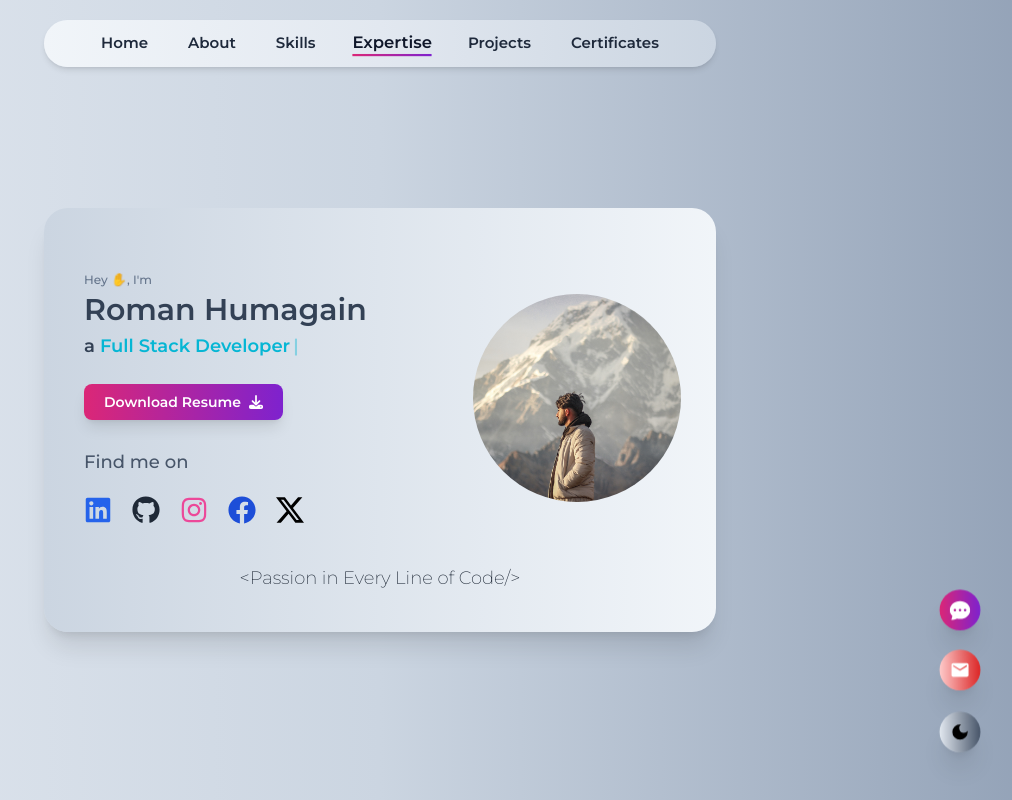
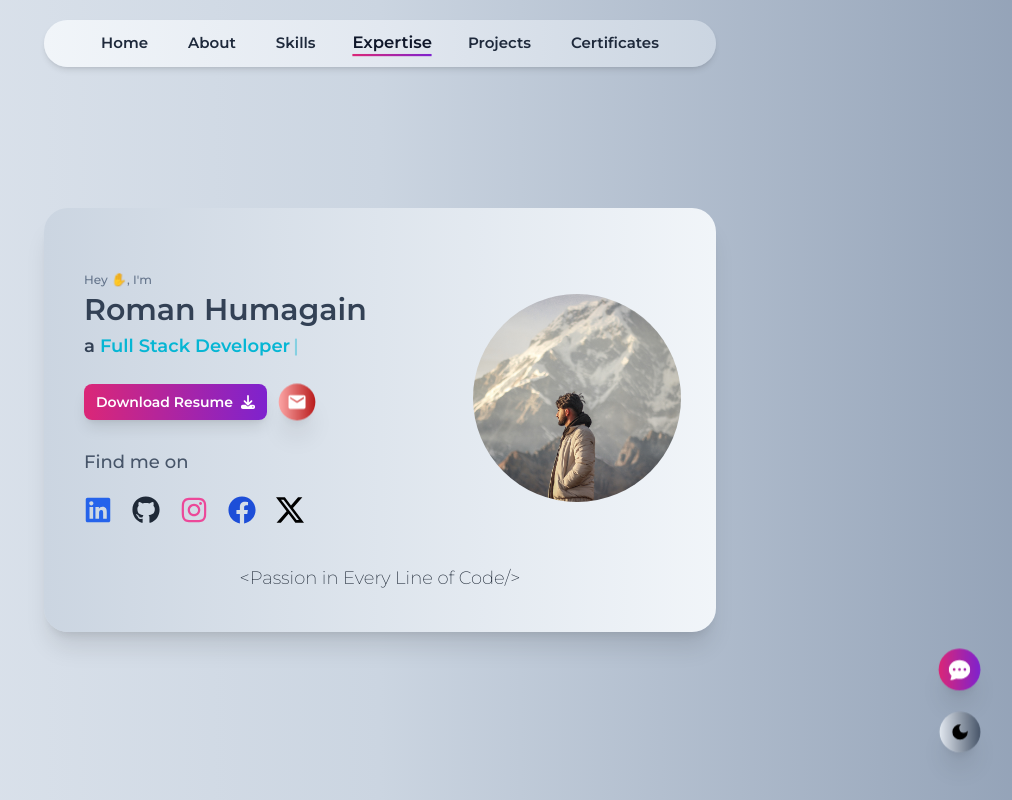
Before and after one commit to romanhumagain/Portfolio-Website, a React (Vite) app: page / in a window 1280 px wide. Shown: the top 800 px of the page, without its empty margins (260-1272 px from the left). Built offline with nearby package versions, Linux system fonts and the light colour scheme.

Commit message:
chat features design

```diff
--- a/src/App.jsx
+++ b/src/App.jsx
@@ -53,10 +53,10 @@ function App() {
           <div className='absolute z-50'>
             <Mode />
           </div>
-
+{/*
           <div className='absolute z-50'>
             <Contact />
-          </div>
+          </div> */}
 
           <div className='absolute z-50'>
             <Chat />
--- a/src/components/Chat/ChatDetails.jsx
+++ b/src/components/Chat/ChatDetails.jsx
@@ -30,7 +30,7 @@ const ChatDetails = ({ closeModal }) => {
 
       </div>
 
-      <div className='px-5'>
+      <div className='px-3 md:px-5'>
         <div className="flex items-center w-full p-1 px-2 bg-gray-100 rounded-2xl dark:bg-neutral-800">
           <input
             type="text"
--- a/src/components/Chat/ChatLogin.jsx
+++ b/src/components/Chat/ChatLogin.jsx
@@ -24,23 +24,23 @@ const ChatLogin = ({ closeModal }) => {
           />
         </div>
         <div className='flex flex-col items-center flex-grow p-8 py-20 bg-white rounded-b-lg shadow-md md:py-16 dark:bg-neutral-800'>
-          <p className='mb-2 text-xl font-semibold text-gray-700 dark:text-gray-300'>Chat with Roman</p>
-          <p className='mb-8 text-sm text-center text-gray-600 dark:text-gray-400'>
+          <p className='mb-5 text-xl font-semibold text-gray-700 dark:text-gray-300'>Chat with Roman</p>
+          <p className='mb-4 text-sm text-center text-gray-600 dark:text-gray-400'>
             Your messages are encrypted for your privacy and security.
           </p>
           <p
             onClick={handleGoogleLogin}
-            className='flex items-center justify-center w-full gap-2 p-3 px-2 mb-4 font-semibold text-gray-800 transition-colors duration-500 shadow-xl cursor-pointer rounded-xl dark:text-gray-200 bg-slate-200 dark:bg-neutral-900 hover:bg-slate-300 dark:hover:bg-neutral-700'
+            className='flex items-center justify-center w-full gap-2 py-[10px] px-2 mb-4 font-semibold text-gray-800 transition-colors duration-500 shadow-xl cursor-pointer rounded-xl dark:text-gray-200 bg-slate-200 dark:bg-neutral-900 hover:bg-slate-300 dark:hover:bg-neutral-700'
           >
             <FcGoogle className='text-[22px]' /> Continue with Google
           </p>
-          <p className='mt-2 text-xs text-gray-500 dark:text-gray-400'>
+          <p className='mt-3 text-xs text-gray-500 dark:text-gray-400'>
             By continuing, you agree to our <span className='text-blue-500 cursor-pointer'>Privacy Policy</span> and <span className='text-blue-500 cursor-pointer'>Terms of Service</span>.
           </p>
         </div>
       </div>
 
-      <div className="mt-auto text-sm text-center text-gray-500 md:text-md dark:text-gray-500">
+      <div className="mt-auto text-xs text-center text-gray-500 md:text-md dark:text-gray-500">
         <p>&copy; {new Date().getFullYear()} Roman Humagain. All rights reserved.</p>
       </div>
     </div>
--- a/src/components/HomePage.jsx
+++ b/src/components/HomePage.jsx
@@ -6,8 +6,15 @@ import resume from '../assets/Roman_Humagain_Resume.pdf';
 import { FaDownload } from "react-icons/fa6";
 import { Typewriter } from 'react-simple-typewriter';
 import VerticalLine from './common/VerticalLine';
+import { useContactModal } from '../context/ContactModalContext';
+import { MdEmail } from "react-icons/md";
+import ContactModal from '../modal/ContactModal';
+const HomePage = () => {
+  const { handleOpenModal, isContactModalOpen, setIsContactModalOpen, handleCloseModal } = useContactModal();
+  const openContactPage = () => {
+    handleOpenModal();
+  };
 
-const HomePage = () => {
   return (
     <>
       <div className='flex flex-col items-center justify-center h-full min-h-screen p-10 lg:p-1 ' style={{ fontFamily: "Montserrat, sans-serif" }}>
@@ -34,15 +41,22 @@ const HomePage = () => {
                 </p>
               </div>
 
-              <div className='flex items-center gap-5 mt-6'>
+              <div className='flex items-center gap-3 mt-6'>
                 <a
                   href={resume}
                   target='_blank'
                   rel='noopener noreferrer'
-                  className='flex items-center gap-2 px-2 py-1 text-sm font-semibold text-white transition-all duration-700 rounded-lg shadow-lg lg:py-2 lg:px-5 lg:text-md bg-gradient-to-r from-pink-600 to-purple-700 hover:from-pink-700 hover:to-purple-800 hover:shadow-lg'
+                  className='flex items-center gap-2 px-1 py-1 text-sm font-semibold text-white transition-all duration-700 rounded-lg shadow-lg lg:py-2 lg:px-3 lg:text-md bg-gradient-to-r from-pink-600 to-purple-700 hover:from-pink-700 hover:to-purple-800 hover:shadow-lg'
                 >
                   Download Resume <FaDownload />
                 </a>
+
+                <div
+                  className="animate-popup p-[5px] text-white transition-transform duration-500 rounded-full shadow-xl cursor-pointer md:p-[8px] right-6 bottom-[94px] md:right-10 md:bottom-[110px] bg-gradient-to-r from-red-300 to-red-700 hover:scale-110 hover:shadow-xl"
+                  onClick={openContactPage}
+                >
+                  <MdEmail className="text-[18px] md:text-[20px]" />
+                </div>
               </div>
 
               <div className='mt-4'>
@@ -69,6 +83,10 @@ const HomePage = () => {
             </p>
           </div>
         </div>
+
+        {isContactModalOpen && (
+        <ContactModal isOpen={isContactModalOpen} onClose={handleCloseModal} />
+      )}
       </div>
     </>
   );
--- a/src/modal/Chat.jsx
+++ b/src/modal/Chat.jsx
@@ -20,10 +20,10 @@ const Chat = () => {
 
 
       <div
-        className="animate-popup fixed p-[8px] text-white transition-transform duration-500 rounded-full shadow-xl cursor-pointer md:p-[10px] right-6 bottom-[153px] md:right-10 md:bottom-[170px] bg-gradient-to-r from-pink-600 to-purple-700 hover:scale-110 hover:shadow-xl"
+        className="animate-popup fixed p-[8px] text-white transition-transform duration-500 rounded-full shadow-xl cursor-pointer md:p-[10px] right-6 bottom-[94px] md:right-10 md:bottom-[110px] bg-gradient-to-r from-pink-600 to-purple-700 hover:scale-110 hover:shadow-xl"
         onClick={openContactPage}
       >
-        <BsChatDotsFill className="text-[20px]" />
+        <BsChatDotsFill className="text-[21px]" />
       </div>
 
       {isChatModalOpen && (
--- a/src/modal/ChatModal.jsx
+++ b/src/modal/ChatModal.jsx
@@ -35,7 +35,8 @@ const ChatModal = ({ isOpen, onClose }) => {
       className={`fixed inset-0 z-50 flex items-center justify-end w-full h-full bg-black bg-opacity-60 duration-300 ${isModalOpen ? "opacity-100 visible" : "opacity-0 invisible"}`}
       onClick={handleBackdropClick}
     >
-      <div className={`modal-scrollbar md:top-0 md:right-0 bottom-0 min-h-screen overflow-y-auto w-full max-w-[340px] md:max-w-[380px] lg:max-w-[400px] bg-gradient-to-r from-slate-100 md:from-slate-200 md:via-slate-300 to-slate-300 md:to-slate-400 dark:from-neutral-900  dark:to-neutral-950  rounded-tl-2xl rounded-bl-2xl rounded-br-none rounded-tr-none shadow-lg transform transition-transform duration-300 ${isModalOpen ? "translate-y-0" : "-translate-y-20"}`}>
+      <div className={`modal-scrollbar md:top-0 md:right-0 bottom-0 min-h-screen overflow-y-auto w-full max-w-[335px] md:max-w-[375px] lg:max-w-[386px] bg-gradient-to-r from-slate-100 md:from-slate-200 md:via-slate-300 to-slate-300 md:to-slate-400 dark:from-neutral-900 dark:to-neutral-950 rounded-tl-2xl rounded-bl-2xl shadow-lg transform transition-transform duration-300 ${isModalOpen ? "translate-y-0" : "-translate-y-20"}`}>
+
 
         {isAuthenticated ?
           <div>
```
